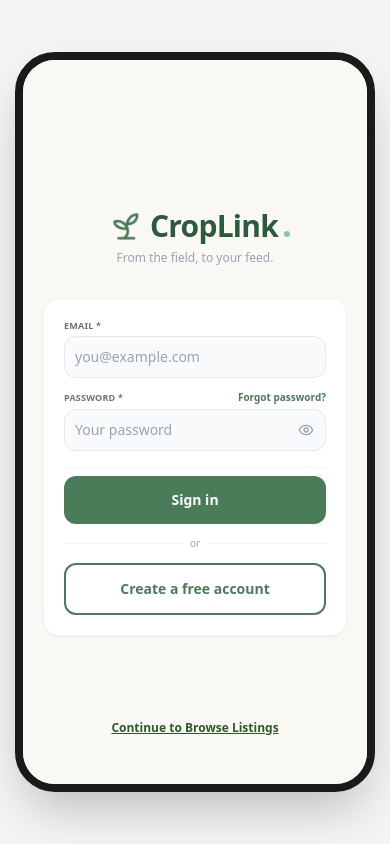
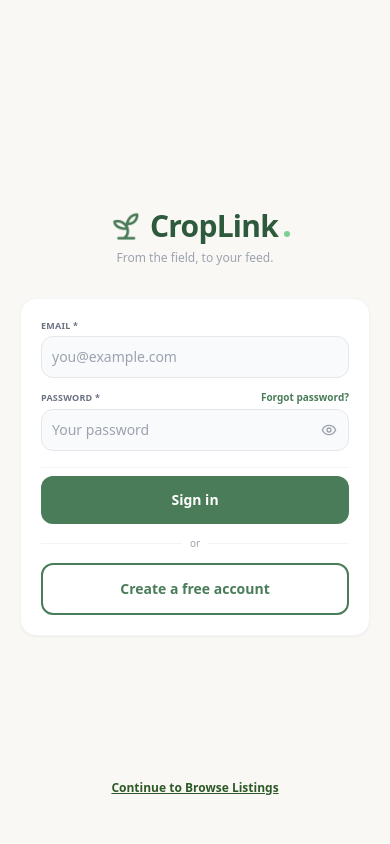
Before and after one commit to rondth/CropLink, a Next.js app in the folder frontend/: page /login in a window 390 px wide. Built offline with nearby package versions, Linux system fonts and the light colour scheme; no server answers.

Commit message:
fix MobileLayout.tsx to make it responsive to phone & desktop

```diff
--- a/frontend/src/components/layout/MobileLayout.tsx
+++ b/frontend/src/components/layout/MobileLayout.tsx
@@ -11,12 +11,13 @@ export default function MobileLayout({
     showChrome?: boolean;
 }) {
     return (
-        <div className="bg-gray-100 min-h-screen py-5 flex justify-center items-center">
-            <div className="bg-[#faf8f5] w-[360px] rounded-[40px] border-8 border-CropLink-dark overflow-hidden h-[740px] flex flex-col relative shadow-2xl">
+        <div className="bg-gray-100 min-h-screen flex justify-center items-center sm:py-5">
+            <div className="bg-[#faf8f5] flex flex-col relative overflow-hidden w-full h-screen
+                            sm:w-[360px] sm:h-[740px] sm:rounded-[40px] sm:border-8 sm:border-CropLink-dark sm:shadow-2xl">
                 {showChrome && <Header />}
-                <div className="flex-1 overflow-y-auto no-scrollbar">
-                    {children}
-                </div>
+                    <div className="flex-1 overflow-y-auto no-scrollbar">
+                        {children}
+                    </div>
                 {showChrome && <Navbar />}
             </div>
         </div>
```
